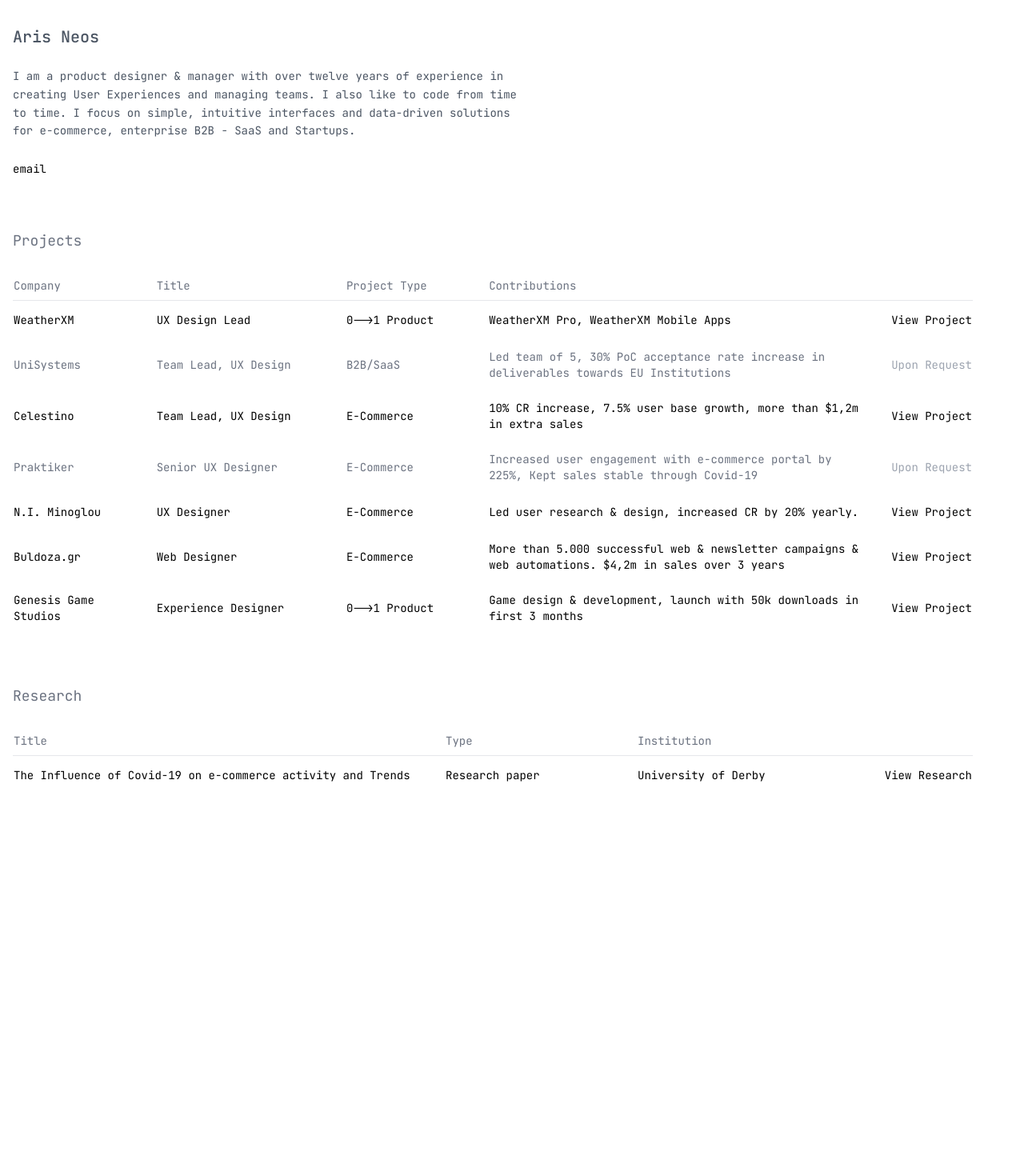
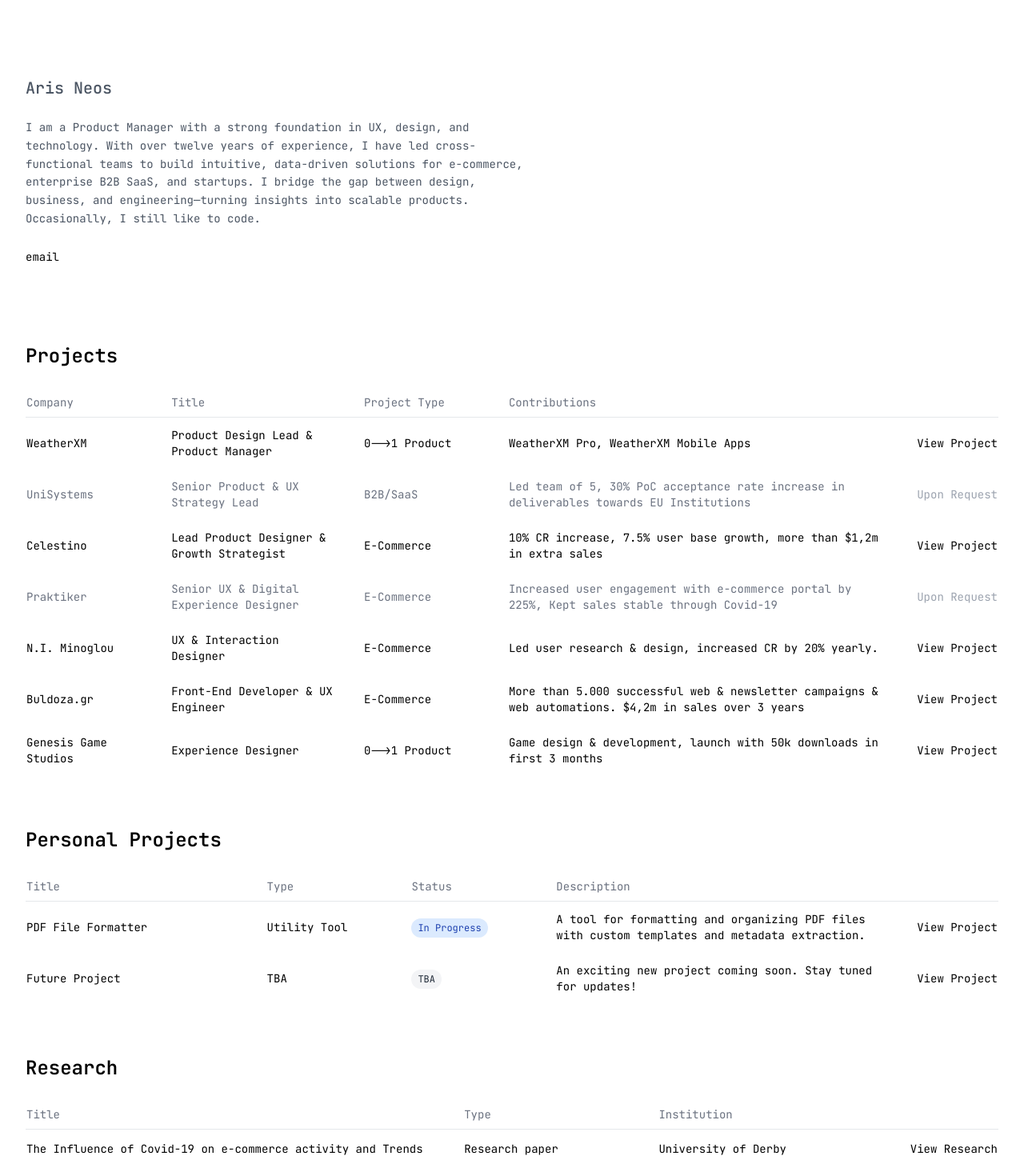
Before and after one commit to arisneos/portfolio, a Next.js app: page / in a window 1280 px wide. Shown: the top 1470 px of the page at 80% size. Before the commit the page ends 1025 px from the top, so only its background shows below. Built offline with nearby package versions, Linux system fonts and the light colour scheme.

Commit message:
More changes
Added a personal projects part, changing to a more product-based approach

```diff
--- a/app/components/Header.tsx
+++ b/app/components/Header.tsx
@@ -1,78 +1,40 @@
 'use client'
-import React, { useState } from 'react'
-import { motion } from 'framer-motion'
+import React from 'react'
 import Link from 'next/link'
-
-const navItems = ['Projects', 'Experience', 'Skills', 'Contact'] as const
+import { usePathname } from 'next/navigation'
 
 const Header: React.FC = () => {
-  const [isOpen, setIsOpen] = useState(false)
+  const pathname = usePathname()
+  const isHomePage = pathname === '/'
 
   return (
-    <header className="fixed w-full top-0 z-50 bg-white bg-opacity-90 backdrop-blur-sm">
-      <div className="container mx-auto px-4 py-4 flex justify-between items-center">
-        <motion.div
-          initial={{ opacity: 0, x: -20 }}
-          animate={{ opacity: 1, x: 0 }}
-          transition={{ duration: 0.5 }}
-        >
-          <Link href="/" className="text-2xl font-bold">Aris Neos</Link>
-        </motion.div>
-
-        {/* Desktop Navigation */}
-        <nav className="hidden md:block">
-          <motion.ul
-            initial={{ opacity: 0, y: -20 }}
-            animate={{ opacity: 1, y: 0 }}
-            transition={{ duration: 0.5, staggerChildren: 0.1 }}
-            className="flex space-x-6"
-          >
-            {navItems.map((item) => (
-              <motion.li key={item} whileHover={{ scale: 1.1 }}>
-                <Link
-                  href={`#${item.toLowerCase()}`}
-                  className="text-lg font-medium hover:text-blue-600 transition-colors"
-                >
-                  {item}
-                </Link>
-              </motion.li>
-            ))}
-          </motion.ul>
-        </nav>
-
-        {/* Mobile Menu Button */}
-        <button
-          onClick={() => setIsOpen(!isOpen)}
-          className="md:hidden text-2xl"
-          aria-label="Toggle menu"
-        >
-          ☰
-        </button>
+    <header className={`${isHomePage ? 'py-16' : 'py-8'} container mx-auto px-4`}>
+      <div className="space-y-6 max-w-[640px]">
+        <h1 className="text-xl font-medium text-gray-600">
+          <Link href="/" className="hover:text-gray-900 transition-colors">
+            Aris Neos
+          </Link>
+        </h1>
+        {isHomePage && (
+          <>
+            <p className="text-sm text-gray-600 leading-relaxed">
+            I am a Product Manager with a strong foundation in UX, design, and technology.
+            With over twelve years of experience, I have led cross-functional teams to build intuitive,
+            data-driven solutions for e-commerce, enterprise B2B SaaS, and startups.
+            I bridge the gap between design, business, and engineering—turning insights
+            into scalable products. Occasionally, I still like to code.
+            </p>
+            <div>
+              <Link
+                href="mailto:arisneos@gmail.com"
+                className="text-sm hover:underline underline-offset-4"
+              >
+                email
+              </Link>
+            </div>
+          </>
+        )}
       </div>
-
-      {/* Mobile Navigation */}
-      {isOpen && (
-        <motion.div
-          initial={{ opacity: 0, y: -20 }}
-          animate={{ opacity: 1, y: 0 }}
-          exit={{ opacity: 0, y: -20 }}
-          className="md:hidden bg-white shadow-lg"
-        >
-          <ul className="py-4">
-            {navItems.map((item) => (
-              <li key={item} className="px-4 py-2">
-                <Link
-                  href={`#${item.toLowerCase()}`}
-                  className="text-lg font-medium hover:text-blue-600 block transition-colors"
-                  onClick={() => setIsOpen(false)}
-                >
-                  {item}
-                </Link>
-              </li>
-            ))}
-          </ul>
-        </motion.div>
-      )}
     </header>
   )
 }
--- /dev/null
+++ b/app/components/PersonalProjectTable.tsx
@@ -0,0 +1,55 @@
+'use client'
+import React from 'react'
+import { PersonalProject } from '@/app/data/portfolio'
+import { useRouter } from 'next/navigation'
+
+export default function PersonalProjectTable({ projects }: { projects: PersonalProject[] }): React.ReactElement {
+  const router = useRouter()
+
+  const handleRowClick = (project: PersonalProject) => {
+    router.push(`/personal-projects/${project.slug}`)
+  }
+
+  return (
+    <div className="w-full overflow-x-auto">
+      <table className="w-full">
+        <thead>
+          <tr className="border-b border-gray-200">
+            <th className="py-2 pr-8 text-left font-normal w-[25%] text-sm text-gray-500">Title</th>
+            <th className="py-2 pr-8 text-left font-normal w-[15%] text-sm text-gray-500">Type</th>
+            <th className="py-2 pr-8 text-left font-normal w-[15%] text-sm text-gray-500">Status</th>
+            <th className="py-2 text-left font-normal w-[35%] text-sm text-gray-500">Description</th>
+            <th className="py-2 pl-8 text-right font-normal w-[10%]"></th>
+          </tr>
+        </thead>
+        <tbody>
+          {projects.map((project) => (
+            <tr
+              key={project.slug}
+              onClick={() => handleRowClick(project)}
+              className="hover:bg-gray-50 hover:transform hover:-translate-y-1 hover:shadow-lg transition-all duration-200 cursor-pointer group"
+            >
+              <td className="py-3 pr-8 text-sm">{project.title}</td>
+              <td className="py-3 pr-8 text-sm">{project.type}</td>
+              <td className="py-3 pr-8 text-sm">
+                <span className={`px-2 py-1 rounded-full text-xs ${
+                  project.status === 'Completed' ? 'bg-green-100 text-green-800' :
+                  project.status === 'In Progress' ? 'bg-blue-100 text-blue-800' :
+                  'bg-gray-100 text-gray-800'
+                }`}>
+                  {project.status}
+                </span>
+              </td>
+              <td className="py-3 text-sm">{project.description}</td>
+              <td className="py-3 pl-8 text-right whitespace-nowrap">
+                <span className="text-sm group-hover:underline underline-offset-4 ml-auto inline-block">
+                  View Project
+                </span>
+              </td>
+            </tr>
+          ))}
+        </tbody>
+      </table>
+    </div>
+  )
+}
--- a/app/data/portfolio.ts
+++ b/app/data/portfolio.ts
@@ -25,7 +25,7 @@
 export const projects: Project[] = [
   {
     company: 'WeatherXM',
-    title: 'UX Design Lead',
+    title: 'Product Design Lead & Product Manager',
     type: '0-->1 Product',
     contributions: 'WeatherXM Pro, WeatherXM Mobile Apps',
     link: 'weatherxm',
@@ -45,7 +45,7 @@
   },
   {
     company: 'UniSystems',
-    title: 'Team Lead, UX Design',
+    title: 'Senior Product & UX Strategy Lead',
     type: 'B2B/SaaS',
     contributions: 'Led team of 5, 30% PoC acceptance rate increase in deliverables towards EU Institutions',
     link: 'unisystems',
@@ -54,7 +54,7 @@
   },
   {
     company: 'Celestino',
-    title: 'Team Lead, UX Design',
+    title: 'Lead Product Designer & Growth Strategist',
     type: 'E-Commerce',
     contributions: '10% CR increase, 7.5% user base growth, more than $1,2m in extra sales',
     link: 'celestino',
@@ -66,7 +66,7 @@
   },
   {
     company: 'Praktiker',
-    title: 'Senior UX Designer',
+    title: 'Senior UX & Digital Experience Designer',
     type: 'E-Commerce',
     contributions: 'Increased user engagement with e-commerce portal by 225%, Kept sales stable through Covid-19',
     link: 'praktiker',
@@ -78,7 +78,7 @@
   },
   {
     company: 'N.I. Minoglou',
-    title: 'UX Designer',
+    title: 'UX & Interaction Designer',
     type: 'E-Commerce',
     contributions: 'Led user research & design, increased CR by 20% yearly.',
     link: 'minoglou',
@@ -87,7 +87,7 @@
   },
   {
     company: 'Buldoza.gr',
-    title: 'Web Designer',
+    title: 'Front-End Developer & UX Engineer',
     type: 'E-Commerce',
     contributions: 'More than 5.000 successful web & newsletter campaigns & web automations. $4,2m in sales over 3 years',
     link: 'buldoza',
@@ -139,3 +139,41 @@
     keyFindings: 'Coming soon...'
   }
 ]
+
+export type PersonalProject = {
+  title: string
+  type: string
+  description: string
+  slug: string
+  status: 'Completed' | 'In Progress' | 'TBA'
+  technologies?: string[]
+  links?: ProjectLink[]
+  duration?: string
+  challenge?: string
+  solution?: string
+  impact?: string
+  youtubeVideoId?: string
+}
+
+export const personalProjects: PersonalProject[] = [
+  {
+    title: 'PDF File Formatter',
+    type: 'Utility Tool',
+    description: 'A tool for formatting and organizing PDF files with custom templates and metadata extraction.',
+    slug: 'pdf-formatter',
+    status: 'In Progress',
+    technologies: ['React', 'TypeScript', 'PDF.js'],
+    duration: 'January 2024 - Present',
+    challenge: 'Creating a user-friendly interface for PDF manipulation that works across different file structures.',
+    solution: 'Implemented a drag-and-drop interface with live preview and template system.',
+    impact: 'Streamlined document processing workflow, reducing formatting time by 70%.'
+  },
+  {
+    title: 'Future Project',
+    type: 'TBA',
+    description: 'An exciting new project coming soon. Stay tuned for updates!',
+    slug: 'future-project',
+    status: 'TBA',
+    technologies: ['TBA']
+  }
+]
--- a/app/layout.tsx
+++ b/app/layout.tsx
@@ -6,7 +6,7 @@
 
 export const metadata: Metadata = {
   title: 'Aris Neos',
-  description: 'Product Designer & Manager Portfolio',
+  description: 'Product Manager, UX & Growth Portfolio',
 }
 
 export default function RootLayout({
--- a/app/page.tsx
+++ b/app/page.tsx
@@ -1,38 +1,30 @@
 import React from 'react'
-import Link from 'next/link'
+import Header from './components/Header'
 import ProjectTable from './components/ProjectTable'
 import ResearchTable from './components/ResearchTable'
-import { projects, research } from './data/portfolio'
+import PersonalProjectTable from './components/PersonalProjectTable'
+import { projects, research, personalProjects } from './data/portfolio'
 
 export default function Home(): React.ReactElement {
   return (
-    <div className="space-y-16 max-w-[1200px]">
-      <section className="space-y-6">
-        <h1 className="text-xl font-medium text-gray-600">Aris Neos</h1>
-        <p className="text-sm text-gray-600 max-w-[640px] leading-relaxed">
-          I am a product designer & manager with over twelve years of experience in creating User Experiences
-          and managing teams. I also like to code from time to time. I focus on simple, intuitive interfaces and data-driven solutions
-          for e-commerce, enterprise B2B - SaaS and Startups.
-        </p>
-        <div>
-          <Link
-            href="mailto:arisneos@gmail.com"
-            className="text-sm hover:underline underline-offset-4"
-          >
-            email
-          </Link>
-        </div>
-      </section>
+    <main className="min-h-screen">
+      <Header />
+      <div className="container mx-auto px-4 py-8">
+        <section className="mb-16">
+          <h2 className="text-2xl font-semibold mb-6">Projects</h2>
+          <ProjectTable projects={projects} />
+        </section>
 
-      <section className="space-y-6">
-        <h2 className="text-lg text-gray-500">Projects</h2>
-        <ProjectTable projects={projects} />
-      </section>
+        <section className="mb-16">
+          <h2 className="text-2xl font-semibold mb-6">Personal Projects</h2>
+          <PersonalProjectTable projects={personalProjects} />
+        </section>
 
-      <section className="space-y-6">
-        <h2 className="text-lg text-gray-500">Research</h2>
-        <ResearchTable research={research} />
-      </section>
-    </div>
+        <section>
+          <h2 className="text-2xl font-semibold mb-6">Research</h2>
+          <ResearchTable research={research} />
+        </section>
+      </div>
+    </main>
   )
 }
--- /dev/null
+++ b/app/personal-projects/[slug]/page.tsx
@@ -0,0 +1,138 @@
+import React from 'react'
+import { notFound } from 'next/navigation'
+import { personalProjects } from '@/app/data/portfolio'
+import Header from '@/app/components/Header'
+import MediaDisplay from '@/app/components/MediaDisplay'
+
+type Props = {
+  params: {
+    slug: string
+  }
+}
+
+export async function generateStaticParams() {
+  return personalProjects.map((project) => ({
+    slug: project.slug,
+  }))
+}
+
+export default function PersonalProjectPage({ params }: Props) {
+  const project = personalProjects.find(p => p.slug === params.slug)
+
+  if (!project) {
+    notFound()
+  }
+
+  const getMediaSrc = (num: number) => {
+    // Special case for YouTube video
+    if (project.youtubeVideoId && num === 1) {
+      // Extract YouTube ID from URL
+      const youtubeId = project.youtubeVideoId.split('/').pop()?.replace('youtu.be/', '')
+      return {
+        type: 'youtube' as const,
+        src: '', // Not needed for YouTube
+        youtubeId
+      }
+    }
+
+    // For all other projects, return the image path with basePath consideration
+    const basePath = process.env.NEXT_PUBLIC_BASE_PATH || ''
+    const slug = params.slug.toLowerCase() // Ensure case-insensitive matching
+
+    // Try different extensions
+    const extensions = ['.jpeg', '.jpg', '.png']
+    const imagePath = `${basePath}/images/personal-projects/${slug}/${num}`
+
+    return {
+      type: 'image' as const,
+      src: `${imagePath}${extensions[0]}`, // Default to first extension
+      fallbackSrcs: extensions.slice(1).map(ext => `${imagePath}${ext}`), // Rest as fallbacks
+      youtubeId: undefined
+    }
+  }
+
+  return (
+    <main className="min-h-screen">
+      <Header />
+      <div className="container mx-auto px-4 py-8">
+        <div className="max-w-4xl mx-auto">
+          <div className="mb-8">
+            <h1 className="text-3xl font-bold mb-2">{project.title}</h1>
+            <div className="flex flex-wrap gap-2 mb-4">
+              {project.links?.map((link, index) => (
+                <a
+                  key={index}
+                  href={link.url}
+                  target="_blank"
+                  rel="noopener noreferrer"
+                  className="inline-flex items-center px-3 py-1 rounded-full text-sm bg-gray-100 hover:bg-gray-200 transition-colors"
+                >
+                  {link.label}
+                </a>
+              ))}
+            </div>
+            <div className="flex flex-wrap gap-2 mb-6">
+              <span className={`px-3 py-1 rounded-full text-xs ${
+                project.status === 'Completed' ? 'bg-green-100 text-green-800' :
+                project.status === 'In Progress' ? 'bg-blue-100 text-blue-800' :
+                'bg-gray-100 text-gray-800'
+              }`}>
+                {project.status}
+              </span>
+              {project.duration && (
+                <span className="px-3 py-1 rounded-full text-xs bg-gray-100 text-gray-800">
+                  {project.duration}
+                </span>
+              )}
+            </div>
+            <p className="text-gray-700 mb-6">{project.description}</p>
+          </div>
+
+          <div className="grid grid-cols-1 gap-8 mb-12">
+            {[1, 2, 3].map((num) => (
+              <MediaDisplay
+                key={num}
+                {...getMediaSrc(num)}
+                alt={`${project.title} screenshot ${num}`}
+              />
+            ))}
+          </div>
+
+          <div className="grid grid-cols-1 md:grid-cols-3 gap-8 mb-12">
+            {project.challenge && (
+              <div>
+                <h3 className="text-xl font-semibold mb-3">Challenge</h3>
+                <p className="text-gray-700">{project.challenge}</p>
+              </div>
+            )}
+            {project.solution && (
+              <div>
+                <h3 className="text-xl font-semibold mb-3">Solution</h3>
+                <p className="text-gray-700">{project.solution}</p>
+              </div>
+            )}
+            {project.impact && (
+              <div>
+                <h3 className="text-xl font-semibold mb-3">Impact</h3>
+                <p className="text-gray-700">{project.impact}</p>
+              </div>
+            )}
+          </div>
+
+          {project.technologies && project.technologies.length > 0 && (
+            <div className="mb-12">
+              <h3 className="text-xl font-semibold mb-3">Technologies</h3>
+              <div className="flex flex-wrap gap-2">
+                {project.technologies.map((tech, index) => (
+                  <span key={index} className="px-3 py-1 rounded-full text-sm bg-gray-100">
+                    {tech}
+                  </span>
+                ))}
+              </div>
+            </div>
+          )}
+        </div>
+      </div>
+    </main>
+  )
+}
```
